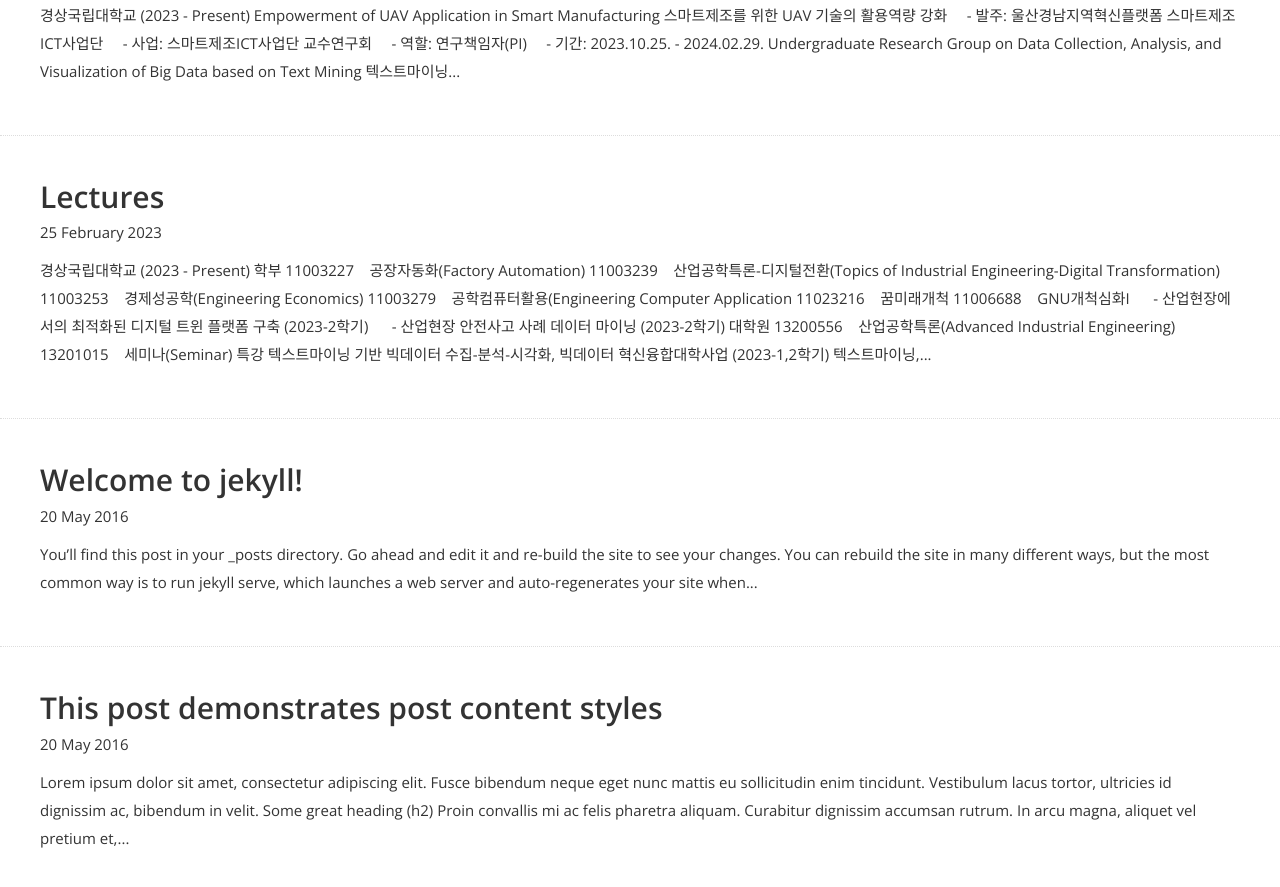
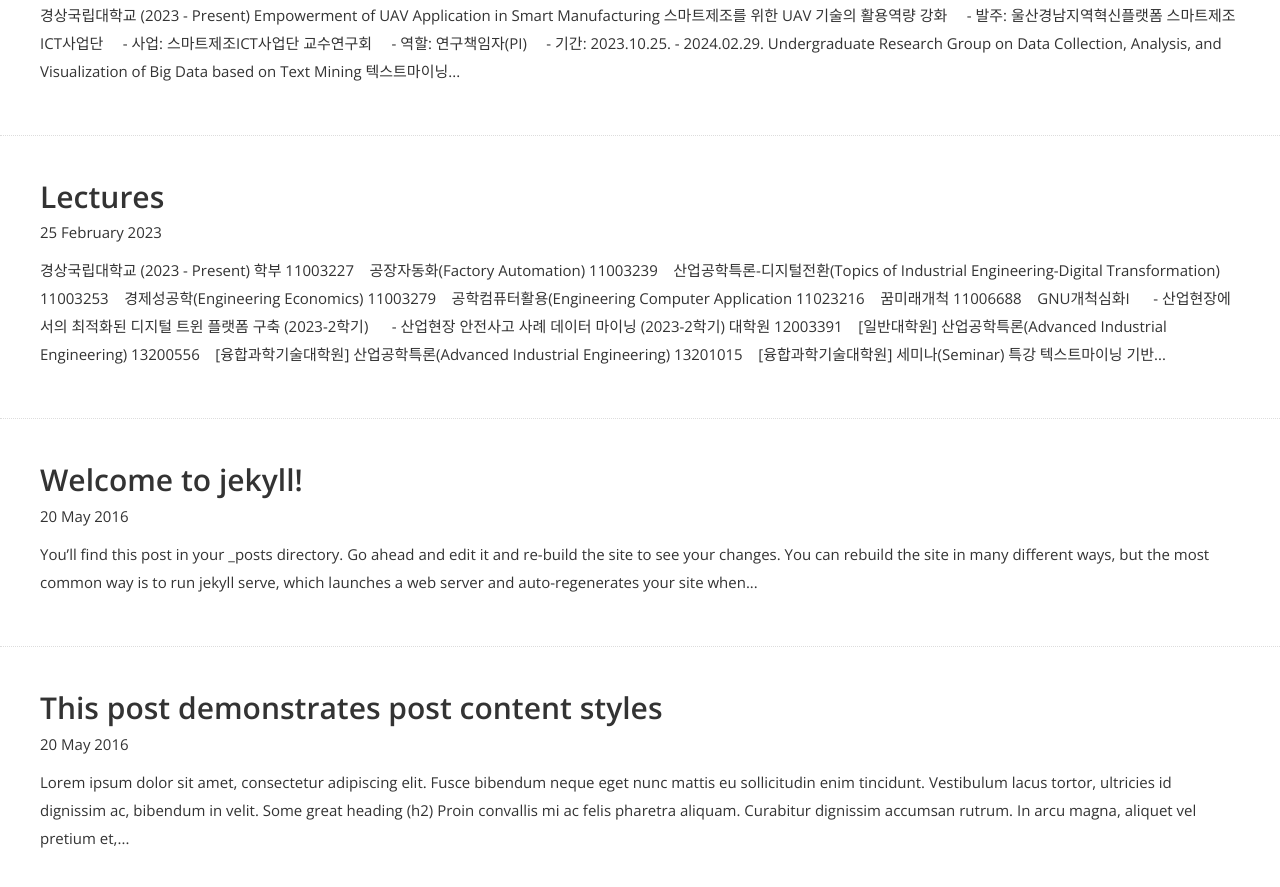
Before and after one commit to blank54/blank54.github.io, a Jekyll site: the page built from blog/index.html, in a window 1280 px wide and 900 px high, scrolled down 1803 px. Shown: the top 887 px of the window. Built offline with Jekyll 4.4.1, drawn with Linux system fonts in a browser that asks for light colours; nearby versions of some CDN libraries; some web fonts are replaced.

Commit message:
hotfix lecture

```diff
--- a/lecture/_posts/2023-02-25-lectures.md
+++ b/lecture/_posts/2023-02-25-lectures.md
@@ -22,8 +22,9 @@
 
 ### 대학원
 
-13200556&nbsp;&nbsp;&nbsp;&nbsp;**산업공학특론(Advanced Industrial Engineering)**
-13201015&nbsp;&nbsp;&nbsp;&nbsp;**세미나(Seminar)**
+12003391&nbsp;&nbsp;&nbsp;&nbsp;**\[일반대학원\] 산업공학특론(Advanced Industrial Engineering)**
+13200556&nbsp;&nbsp;&nbsp;&nbsp;**\[융합과학기술대학원\] 산업공학특론(Advanced Industrial Engineering)**
+13201015&nbsp;&nbsp;&nbsp;&nbsp;**\[융합과학기술대학원\] 세미나(Seminar)**
 <br/>
 
 ### 특강
```
